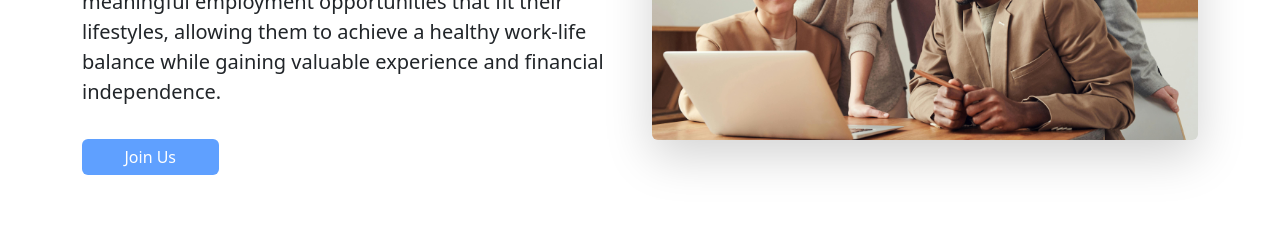
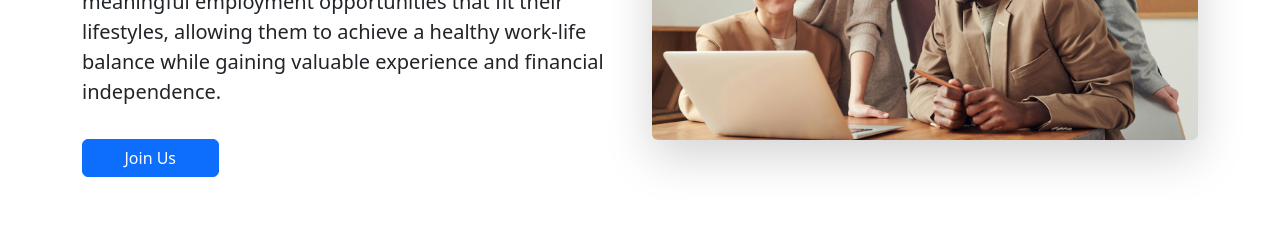
Before and after one commit to amiraBENMOU/khedemni_platform, a React (Create React App) app: page / in a window 1280 px wide. Shown: the part 960-1189 px from the top of the page. Built offline with nearby package versions, Linux system fonts and the light colour scheme.

Commit message:
Remove inline button styles in Whoweare component for cleaner code

```diff
--- a/src/whoWeAre.js
+++ b/src/whoWeAre.js
@@ -5,7 +5,6 @@ import team_work from './assets/Images/team.jpg';
 
 
 function Whoweare() {
-  const ButtonStyle = { color: 'white', backgroundColor: '#5FA0FF', border: 'none' };
   const TextStyle = { fontSize: '20px' };
   const TextStyleH = { fontSize: '36px' };
 
@@ -28,7 +27,7 @@ function Whoweare() {
           <p className="text-start pt-4" style={TextStyle}>
             At <strong>Khedemni</strong>, we believe in breaking down traditional employment barriers and creating a flexible, inclusive job market that caters to both remote workers and students. Our mission is to connect talented individuals with meaningful employment opportunities that fit their lifestyles, allowing them to achieve a healthy work-life balance while gaining valuable experience and financial independence.
           </p>
-          <Button variant="primary" className="w-25 mt-3 mb-3" style={ButtonStyle}>Join Us</Button>
+          <Button variant="primary" className="w-25 mt-3 mb-3" >Join Us</Button>
         </Col>
         <Col lg={6}>
           <img src={team_work} alt="My Work" className="shadow-lg img-fluid rounded bg-body "  />
```
